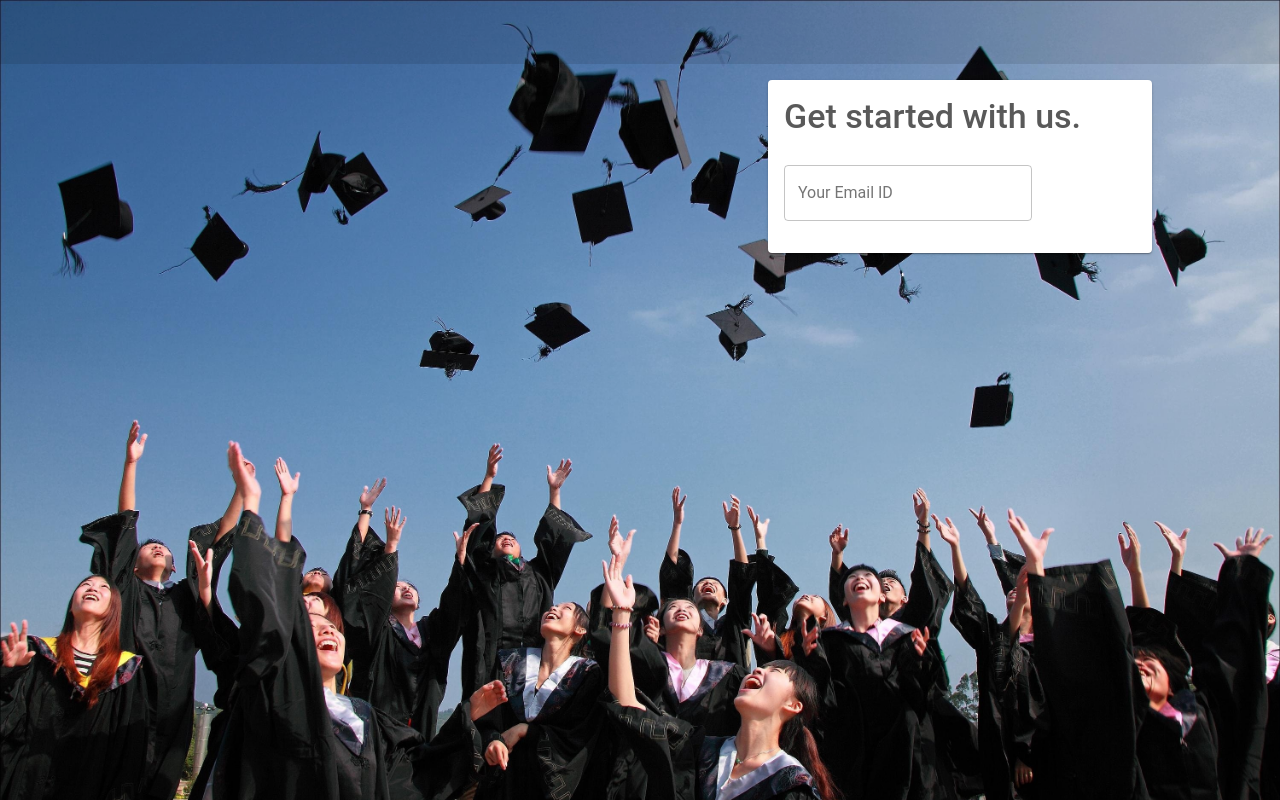
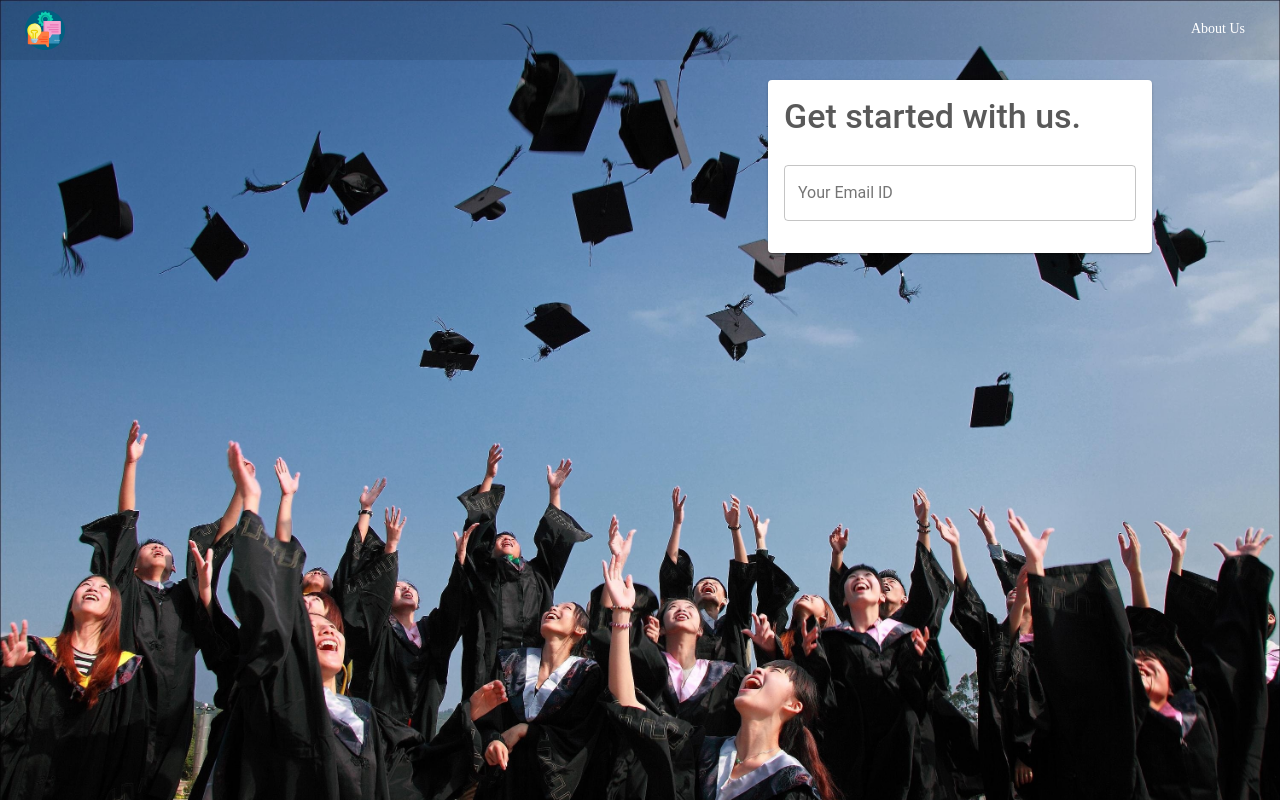
Before and after one commit to SubhamSengupta/The-app, a React app: page / in a window 1280 px wide. Built offline with nearby package versions, Linux system fonts and the light colour scheme.

Commit message:
modify header and minor css with handleChange func in login form

```diff
--- a/src/Components/LoginBox/index.js
+++ b/src/Components/LoginBox/index.js
@@ -10,28 +10,37 @@ class LoginBox extends React.Component {
   constructor() {
     super()
     this.state = {}
+    this.handleChange = this.handleChange.bind(this)
+  }
+
+  handleChange(event) {
+    const { name, value } = event.target
+    this.setState((prevState) => {
+      const newState = { ...prevState }
+      newState[name] = value
+      return newState
+    })
   }
 
   render() {
+    const { email } = this.state
     return (
       <div className='page-login-box'>
         <Card className='page-login-box-card'>
           <CardContent>
-            <Typography
-              className='page-login-box-card-title'
-              variant='display1'
-              gutterBottom
-            >
+            <Typography className='page-login-box-card-title' variant='display1' gutterBottom>
               Get started with us.
             </Typography>
             <TextField
               id='page-login-box-email'
               label='Your Email ID'
               className='page-login-box-card-text-field'
-              value=''
+              name='email'
+              value={email || ''}
               onChange={this.handleChange}
               margin='normal'
               variant='outlined'
+              fullWidth
             />
           </CardContent>
         </Card>
--- a/src/Components/PageAppBar/index.js
+++ b/src/Components/PageAppBar/index.js
@@ -1,13 +1,15 @@
 import React from 'react'
 import AppBar from '@material-ui/core/AppBar'
-import Toolbar from '@material-ui/core/Toolbar'
 
 import './style.css'
 
 const PageAppBar = () => (
   <div className='page-app-bar'>
-    <AppBar className='page-app-bar-root'>
-      <Toolbar />
+    <AppBar classes={{ root: 'page-app-bar-root' }}>
+      <div className='header-logo' />
+      <ul>
+        <li>About Us</li>
+      </ul>
     </AppBar>
   </div>
 )
--- a/src/Components/PageAppBar/style.css
+++ b/src/Components/PageAppBar/style.css
@@ -1,4 +1,36 @@
 .page-app-bar-root {
-    background: rgba(0, 0, 0, 0.1) !important;
-    box-shadow: none !important;
+  background: rgba(0, 0, 0, 0.1) !important;
+  box-shadow: none !important;
+  padding: 0 25px;
+  height: 60px;
+  flex-direction: row !important;
+  align-items: center;
+  justify-content: space-between;
 }
+
+.page-app-bar-root .header-logo {
+  height: 40px;
+  width: 40px;
+  background-image: url("./discussion.svg");
+  background-size: 100%;
+  background-position: center;
+  background-repeat: no-repeat;
+}
+
+.page-app-bar-root ul {
+  list-style: none;
+  margin: 0;
+  padding: 0;
+}
+
+.page-app-bar-root ul > li {
+  padding: 22px 10px;
+  display: inline-block;
+  font-size: 14px;
+  border-bottom: 2px solid transparent;
+}
+
+.page-app-bar-root ul > li:hover {
+  border-color: #fff;
+  cursor: pointer;
+}
--- /dev/null
+++ b/src/Components/PublicPageWrapper/index.js
@@ -0,0 +1,17 @@
+import React from 'react'
+import PropTypes from 'prop-types'
+import PageAppBar from '../PageAppBar'
+
+const PublicPageWrapper = ({ children, className }) => (
+  <div className={`public-page-wrapper ${className || ''}`.trim()}>
+    <PageAppBar />
+    {children}
+  </div>
+)
+
+PublicPageWrapper.propTypes = {
+  children: PropTypes.node.isRequired,
+  className: PropTypes.string.isRequired,
+}
+
+export default PublicPageWrapper
--- a/src/Pages/HomePage/index.js
+++ b/src/Pages/HomePage/index.js
@@ -1,16 +1,15 @@
 import React from 'react'
+import PublicPageWrapper from '../../Components/PublicPageWrapper'
 import BigBanner from '../../Components/BigBanner'
-import PageAppBar from '../../Components/PageAppBar'
 import LoginBox from '../../Components/LoginBox'
 
 import HomePageBanner from './assets/home_page_banner.jpg'
 
 const HomePage = () => (
-  <div className='home-page'>
+  <PublicPageWrapper className='home-page'>
     <BigBanner src={HomePageBanner} />
-    <PageAppBar />
     <LoginBox />
-  </div>
+  </PublicPageWrapper>
 )
 
 export default HomePage
```
Also changed, not shown: src/Components/PageAppBar/discussion.svg (added).
